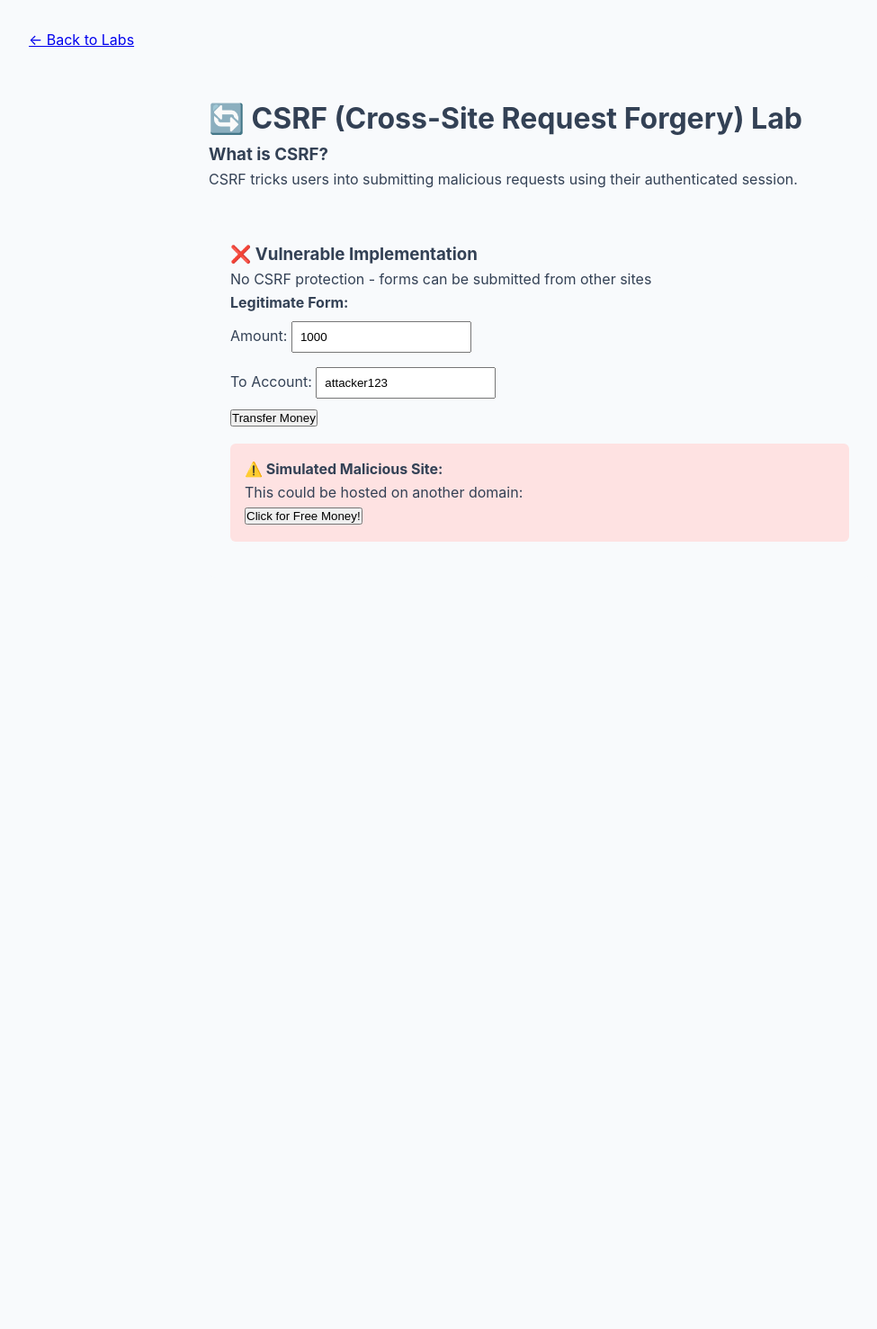
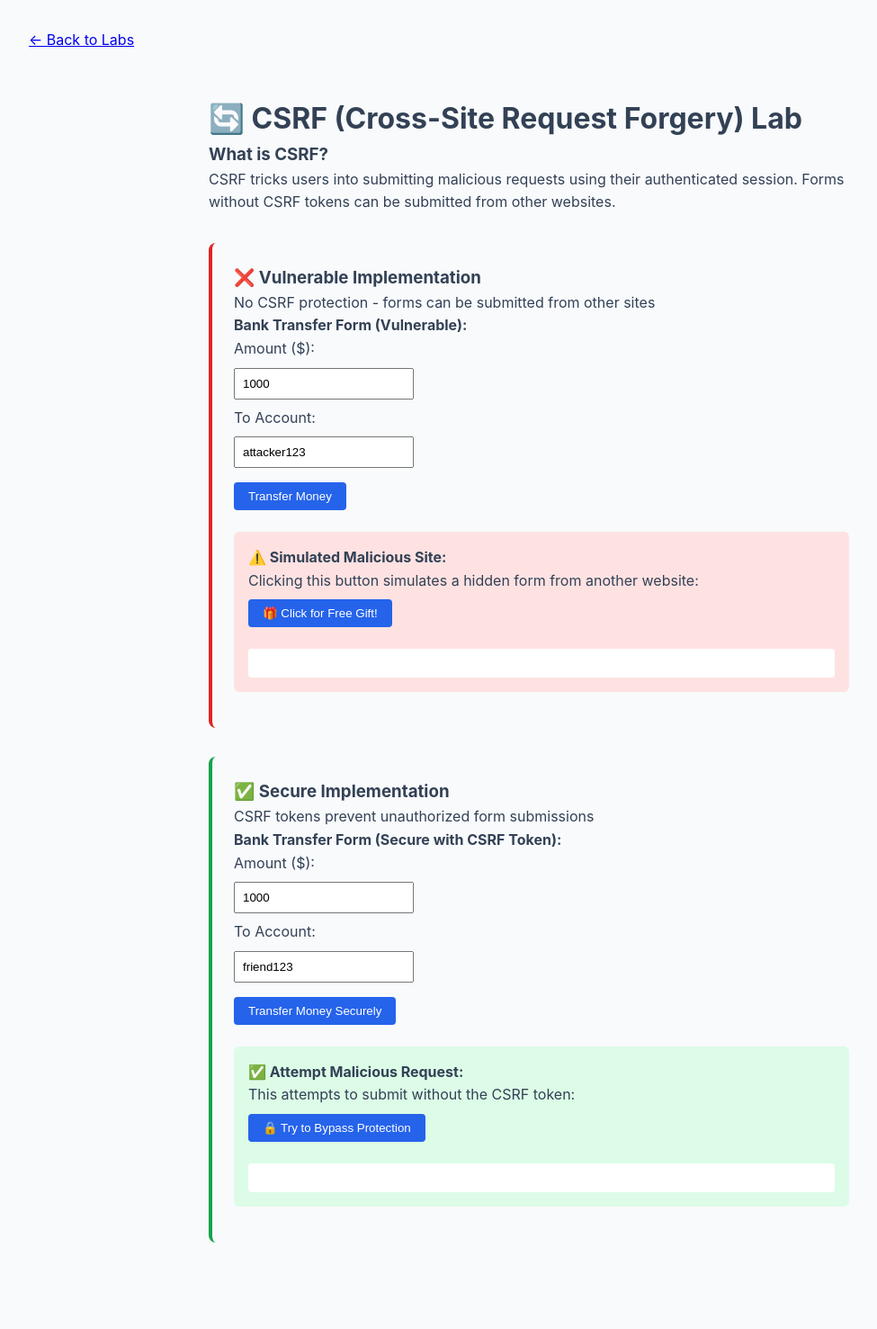
Before and after one commit to islam-hafizul/Web-Security-Lab, a Flask app: page /csrf in a window 1280 px wide. Shown: the whole page at 90% size, without its empty margins (40-1015 px from the left). Before the commit the page ends 602 px from the top, so only its background shows below. Run offline with Flask 3, Linux system fonts and the light colour scheme; some libraries are stand-ins or nearby versions.

Commit message:
Add CSRF protection with tokens

```diff
--- a/app.py
+++ b/app.py
@@ -1,14 +1,12 @@
-from flask import Flask, render_template, request, jsonify
-from flask_wtf.csrf import CSRFProtect
+from flask import Flask, render_template, request, jsonify, session
+from flask_wtf import CSRFProtect
 import sqlite3
 import os
 
 app = Flask(__name__)
-app.config['SECRET_KEY'] = 'your-secret-key'  # Change this to a random secret key in production
-csrf = CSRFProtect(app)
+app.secret_key = 'dev-secret-key-change-this-in-production'
 
 def init_database():
-    """Initialize the database if it doesn't exist"""
     db_path = 'database/vulnerable.db'
 
     # Check if database file exists
@@ -99,13 +97,41 @@ def sqli_secure():
 
 @app.route('/csrf')
 def csrf_page():
-    return render_template('csrf.html')
+    # Generate a simple token for demonstration
+    if 'csrf_token' not in session:
+        session['csrf_token'] = os.urandom(16).hex()
+    return render_template('csrf.html', csrf_token=session['csrf_token'])
 
 @app.route('/csrf/vulnerable/transfer', methods=['POST'])
 def csrf_vulnerable_transfer():
-    amount = request.form.get('amount')
-    to_account = request.form.get('to_account')
-    return f"Transferred ${amount} to account {to_account} (No CSRF protection!)"
+    amount = request.form.get('amount', '0')
+    to_account = request.form.get('to_account', 'unknown')
+    return jsonify({
+        'status': 'success',
+        'message': f'Transferred ${amount} to account {to_account}',
+        'note': 'This request had NO CSRF protection!'
+    })
+
+@app.route('/csrf/secure/transfer', methods=['POST'])
+def csrf_secure_transfer():
+    token = request.form.get('csrf_token', '')    # Simple token validation against session token
+    session_token = session.get('csrf_token', '')
+
+    if not token or token != session_token:
+        return jsonify({
+            'status': 'error',
+            'message': 'CSRF token validation failed! Request blocked.'
+        }), 403
+
+    amount = request.form.get('amount', '0')
+    to_account = request.form.get('to_account', 'unknown')
+
+    return jsonify({
+        'status': 'success',
+        'message': f'Transferred ${amount} to account {to_account}',
+        'note': 'This request had CSRF protection!'
+    })
+
 
 if __name__ == '__main__':
     app.run(debug=True, port=5000)
--- a/requirements.txt
+++ b/requirements.txt
@@ -1,2 +1,4 @@
 Flask==2.3.3
+Werkzeug==2.3.7
 Flask-WTF==1.1.1
+WTForms==3.0.1
--- a/templates/csrf.html
+++ b/templates/csrf.html
@@ -8,8 +8,13 @@
     <style>
         .lab-container { max-width: 800px; margin: 0 auto; padding: 2rem; }
         .demo-section { margin: 2rem 0; padding: 1.5rem; background: #f8fafc; border-radius: 8px; }
-        input { padding: 0.5rem; margin: 0.5rem 0; width: 200px; }
+        input { padding: 0.5rem; margin: 0.5rem 0; width: 200px; display: block; }
         .malicious-site { background: #fee2e2; padding: 1rem; border-radius: 6px; margin: 1rem 0; }
+        .secure-site { background: #dcfce7; padding: 1rem; border-radius: 6px; margin: 1rem 0; }
+        .vulnerable { border-left: 4px solid #dc2626; }
+        .secure { border-left: 4px solid #16a34a; }
+        .result { margin-top: 1rem; padding: 1rem; background: white; border-radius: 4px; }
+        button { background: #2563eb; color: white; border: none; padding: 0.5rem 1rem; border-radius: 4px; cursor: pointer; margin: 0.5rem 0; }
     </style>
 </head>
 <body>
@@ -21,17 +26,17 @@
 
             <div class="explanation">
                 <h3>What is CSRF?</h3>
-                <p>CSRF tricks users into submitting malicious requests using their authenticated session.</p>
+                <p>CSRF tricks users into submitting malicious requests using their authenticated session. Forms without CSRF tokens can be submitted from other websites.</p>
             </div>
 
             <div class="demo-section vulnerable">
                 <h3>❌ Vulnerable Implementation</h3>
                 <p>No CSRF protection - forms can be submitted from other sites</p>
 
-                <h4>Legitimate Form:</h4>
-                <form id="vulnerableForm" action="/csrf/vulnerable/transfer" method="POST">
+                <h4>Bank Transfer Form (Vulnerable):</h4>
+                <form id="vulnerableForm" action="/csrf/vulnerable/transfer" method="POST" target="_blank">
                     <div>
-                        <label>Amount: </label>
+                        <label>Amount ($): </label>
                         <input type="number" name="amount" value="1000">
                     </div>
                     <div>
@@ -43,9 +48,35 @@
 
                 <div class="malicious-site">
                     <h4>⚠️ Simulated Malicious Site:</h4>
-                    <p>This could be hosted on another domain:</p>
-                    <button onclick="simulateMaliciousRequest()">Click for Free Money!</button>
-                    <p id="maliciousResult"></p>
+                    <p>Clicking this button simulates a hidden form from another website:</p>
+                    <button onclick="simulateMaliciousRequest()">🎁 Click for Free Gift!</button>
+                    <div id="maliciousResult" class="result"></div>
+                </div>
+            </div>
+
+            <div class="demo-section secure">
+                <h3>✅ Secure Implementation</h3>
+                <p>CSRF tokens prevent unauthorized form submissions</p>
+
+                <h4>Bank Transfer Form (Secure with CSRF Token):</h4>
+                <form id="secureForm" action="/csrf/secure/transfer" method="POST" target="_blank">
+                    <input type="hidden" name="csrf_token" value="{{ csrf_token }}">
+                    <div>
+                        <label>Amount ($): </label>
+                        <input type="number" name="amount" value="1000">
+                    </div>
+                    <div>
+                        <label>To Account: </label>
+                        <input type="text" name="to_account" value="friend123">
+                    </div>
+                    <button type="submit">Transfer Money Securely</button>
+                </form>
+
+                <div class="secure-site">
+                    <h4>✅ Attempt Malicious Request:</h4>
+                    <p>This attempts to submit without the CSRF token:</p>
+                    <button onclick="attemptMaliciousCSRF()">🔒 Try to Bypass Protection</button>
+                    <div id="secureResult" class="result"></div>
                 </div>
             </div>
         </div>
@@ -53,11 +84,13 @@
 
     <script>
         function simulateMaliciousRequest() {
-            // Simulate a malicious form submission from another site
+            // Create a hidden form (simulates an attacker's site)
             const form = document.createElement('form');
             form.method = 'POST';
             form.action = '/csrf/vulnerable/transfer';
+            form.target = '_blank';
 
+            // Hidden inputs
             const amountInput = document.createElement('input');
             amountInput.type = 'hidden';
             amountInput.name = 'amount';
@@ -70,8 +103,38 @@
 
             form.appendChild(amountInput);
             form.appendChild(accountInput);
+
+            // Submit the form
             document.body.appendChild(form);
             form.submit();
+            document.body.removeChild(form);
+
+            document.getElementById('maliciousResult').innerHTML =
+                '<span style="color: #dc2626;">⚠️ Malicious request sent! The vulnerable form accepted it.</span>';
+        }
+
+        async function attemptMaliciousCSRF() {
+            try {
+                const response = await fetch('/csrf/secure/transfer', {
+                    method: 'POST',
+                    headers: {
+                        'Content-Type': 'application/x-www-form-urlencoded',
+                    },
+                    body: 'amount=9999&to_account=hacker'
+                });
+
+                if (response.status === 400) {
+                    document.getElementById('secureResult').innerHTML =
+                        '<span style="color: #16a34a;">✅ Blocked! CSRF token missing (400 Bad Request)</span>';
+                } else {
+                    const text = await response.text();
+                    document.getElementById('secureResult').innerHTML =
+                        `<span style="color: #dc2626;">❌ Request succeeded: ${text}</span>`;
+                }
+            } catch (error) {
+                document.getElementById('secureResult').innerHTML =
+                    '<span style="color: #16a34a;">✅ Blocked by CSRF protection!</span>';
+            }
         }
     </script>
 </body>
```
